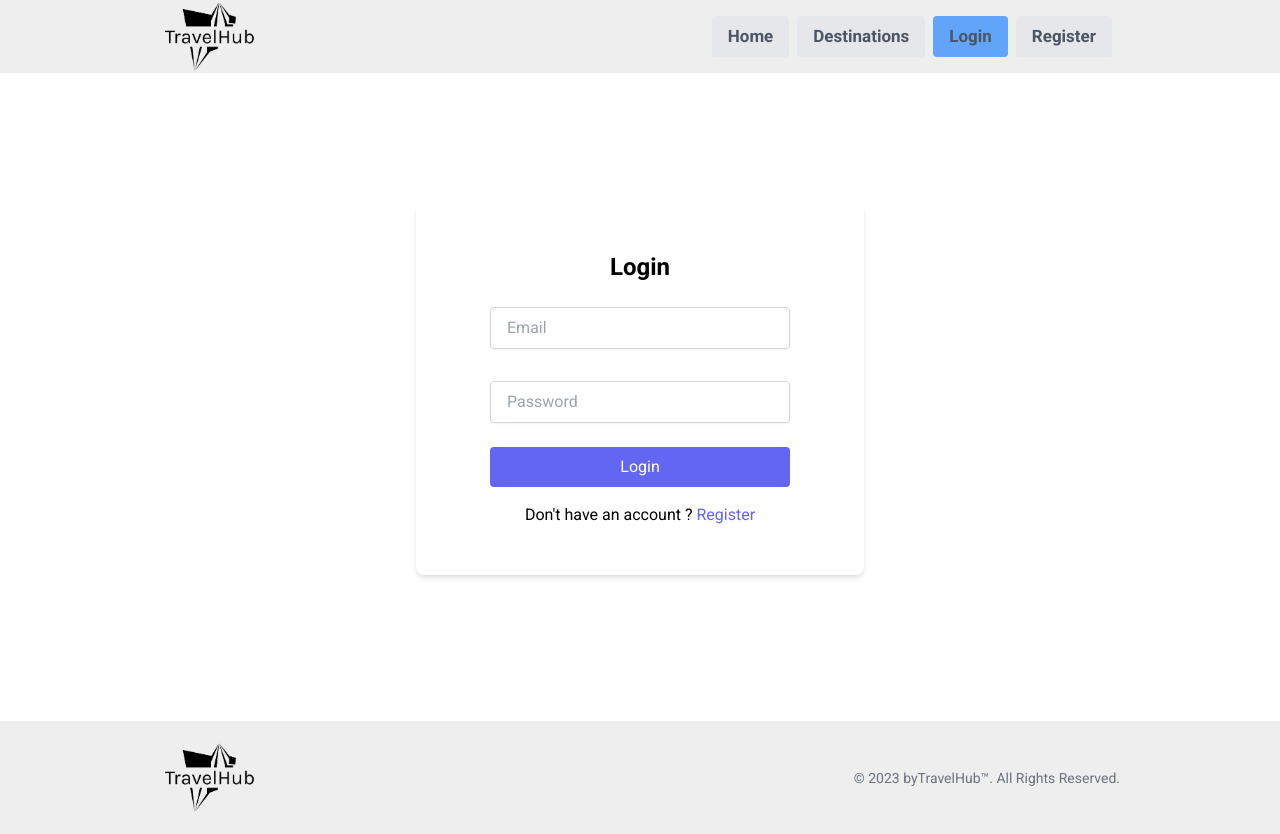
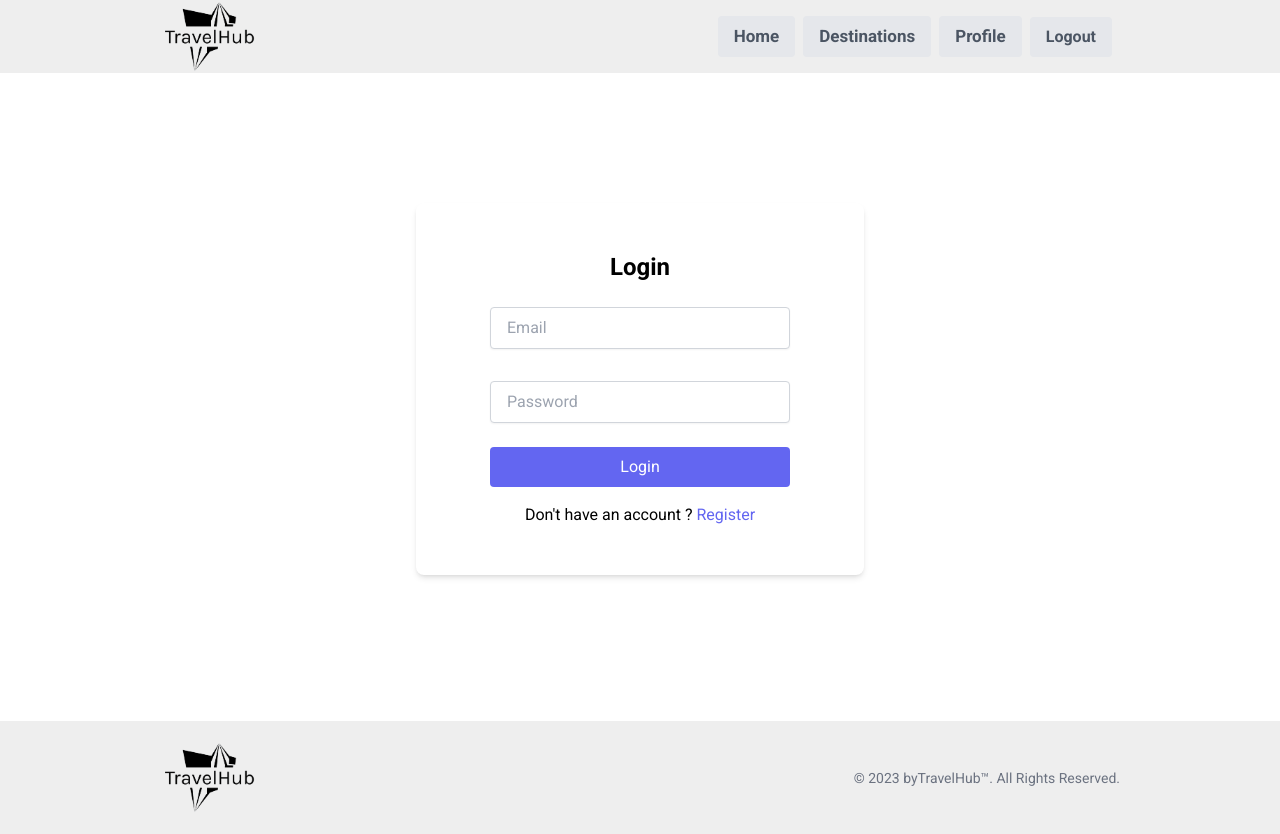
Before and after one commit to riad40/TravelHub, a React (Create React App) app in the folder frontend/: page /login in a window 1280 px wide. Built offline with nearby package versions, Linux system fonts and the light colour scheme; sample sign-in values are in the browser's storage.

Commit message:
make the logout functionality

```diff
--- a/frontend/src/components/common/NavBar.tsx
+++ b/frontend/src/components/common/NavBar.tsx
@@ -1,11 +1,29 @@
-import { Link } from "react-router-dom"
+import { Link, useNavigate } from "react-router-dom"
 import { useState, useEffect } from "react"
+import useAuth from "../../hooks/useAuth"
 
 const NavBar = ({ activeTab }: { activeTab: string }): JSX.Element => {
     const [active, setActive] = useState("home")
 
     const handleActive = (tab: string) => {
         setActive(tab)
+    }
+
+    const { auth, dispatch } = useAuth()
+
+    const navigate = useNavigate()
+
+    const handleLogout = async () => {
+        localStorage.clear()
+        dispatch({
+            type: "SET_AUTH",
+            payload: {
+                token: "",
+                user: {},
+            },
+        })
+
+        navigate("/")
     }
 
     useEffect(() => {
@@ -33,12 +51,26 @@ const NavBar = ({ activeTab }: { activeTab: string }): JSX.Element => {
                         <Link to="/destinations">
                             <button className={active === "destinations" ? "bg-blue-400 text-gray-600 font-bold py-2 px-4 rounded mr-2 hover:bg-blue-400" : "bg-gray-200 text-gray-600 font-bold py-2 px-4 rounded mr-2 hover:bg-blue-400"}>Destinations</button>
                         </Link>
+
+                        {auth?.token ? (
+                            <>
+                                <Link to="/profile">
+                                    <button className={active === "profile" ? "bg-blue-400 text-gray-600 font-bold py-2 px-4 rounded mr-2 hover:bg-blue-400" : "bg-gray-200 text-gray-600 font-bold py-2 px-4 rounded mr-2 hover:bg-blue-400"}>Profile</button>
+                                </Link>
+                                <button className="bg-gray-200 text-gray-600 font-bold py-2 px-4 rounded mr-2 hover:bg-blue-400" onClick={handleLogout}>
+                                    Logout
+                                </button>
+                            </>
+                        ) : (
+                            <>
                                 <Link to="/login">
                                     <button className={active === "login" ? "bg-blue-400 text-gray-600 font-bold py-2 px-4 rounded mr-2 hover:bg-blue-400" : "bg-gray-200 text-gray-600 font-bold py-2 px-4 rounded mr-2 hover:bg-blue-400"}>Login</button>
                                 </Link>
                                 <Link to="/register">
                                     <button className={active === "register" ? "bg-blue-400 text-gray-600 font-bold py-2 px-4 rounded mr-2 hover:bg-blue-400" : "bg-gray-200 text-gray-600 font-bold py-2 px-4 rounded mr-2 hover:bg-blue-400"}>Register</button>
                                 </Link>
+                            </>
+                        )}
                     </div>
                 </nav>
             </header>
--- a/frontend/src/state/reducers/authReucers.ts
+++ b/frontend/src/state/reducers/authReucers.ts
@@ -2,7 +2,7 @@ import { Auth, AuthAction } from "../../@types"
 
 // set initial state
 const initialState: Auth = {
-    user: localStorage.getItem("user") !== undefined || null ? JSON.parse(localStorage.getItem("user") || "") : {},
+    user: localStorage.getItem("user") ? JSON.parse(localStorage.getItem("user") || "") : {},
     token: localStorage.getItem("token") || "",
 }
 
```
Lines whose indentation alone changed are shown as unchanged.
